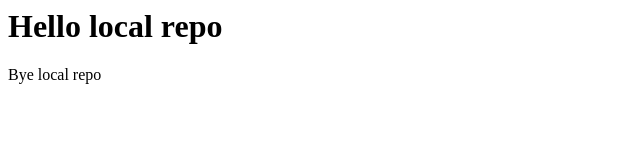
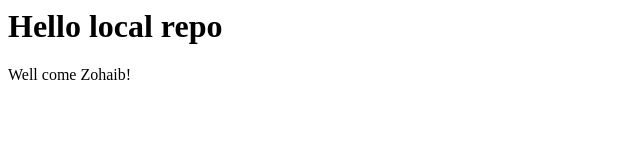
Before and after one commit to ZohaibAhmad0/local-repo, a plain HTML site: page index.html in a window 1280 px wide. Shown: the full height of the page, 0-640 px from the left. Drawn offline with Linux system fonts and the light colour scheme.

```diff
--- a/index.html
+++ b/index.html
@@ -1,2 +1,2 @@
 <h1>Hello local repo</h1>
-<p>Bye local repo</p>
+<p>Well come Zohaib!</p>
```
